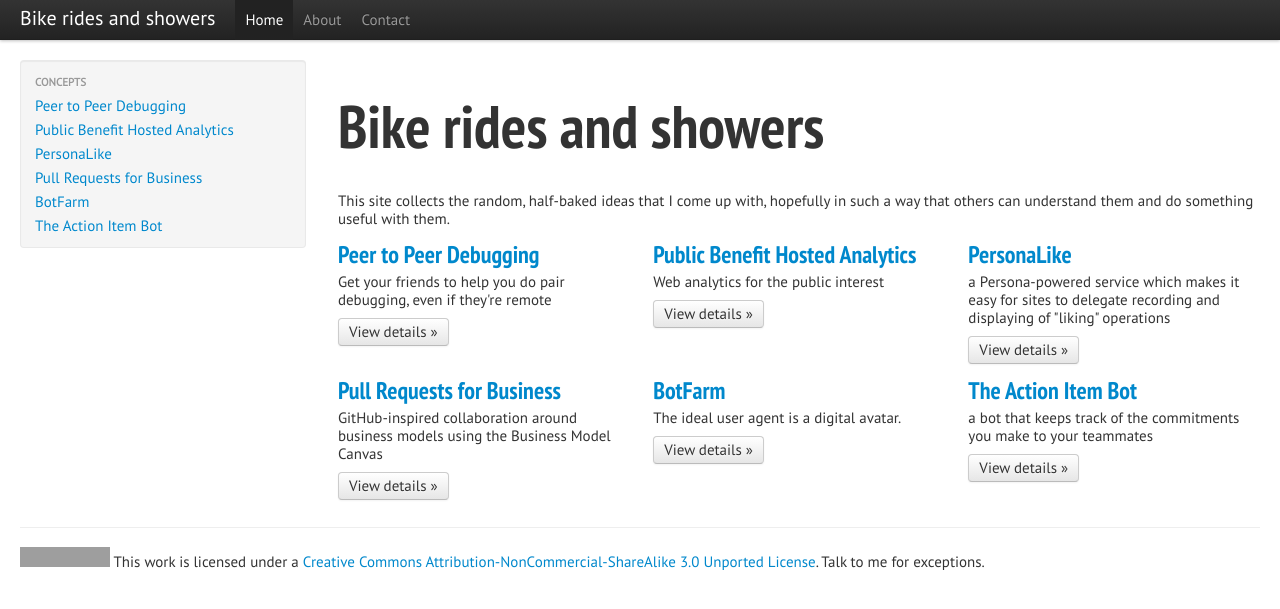
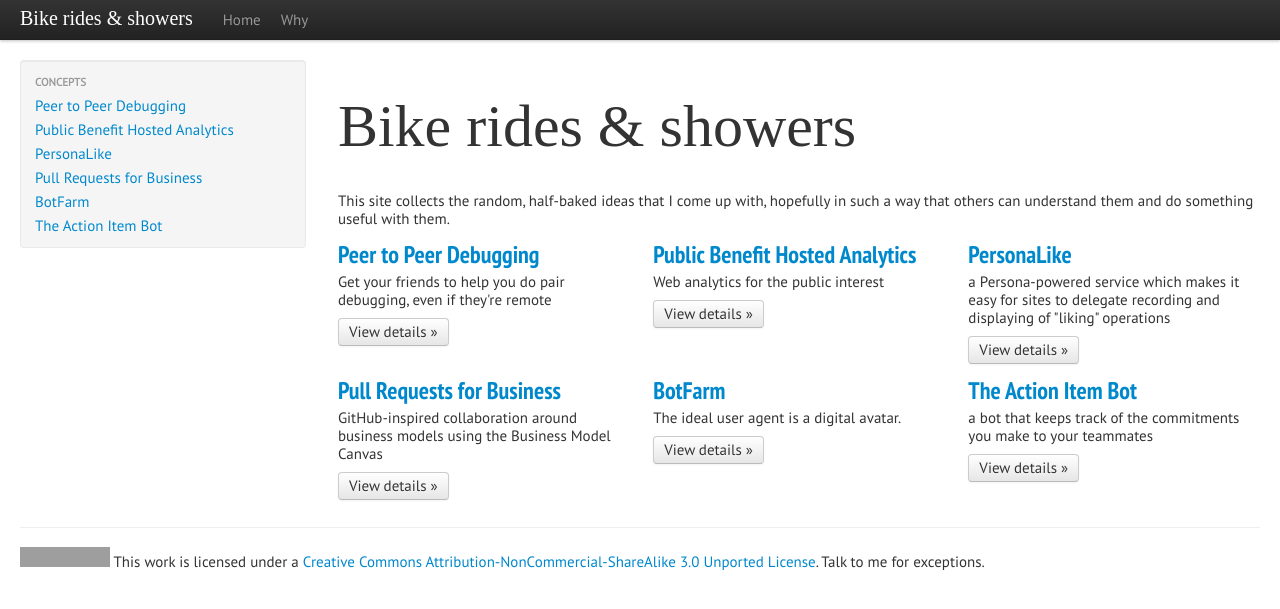
Before and after one commit to davidascher/davidascher.github.com, a Jekyll site: the page built from index.html, in a window 1280 px wide. Shown: the top 609 px of the page. Built offline with Jekyll 4.4.1, drawn with Linux system fonts in a browser that asks for light colours; nearby versions of some CDN libraries; some web fonts are replaced; library files that are not in the unit come from our copies; grey boxes are pictures that could not be loaded.

Commit message:
tweaking display font

```diff
--- a/_layouts/default.html
+++ b/_layouts/default.html
@@ -43,12 +43,13 @@
             <span class="icon-bar"></span>
             <span class="icon-bar"></span>
           </a>
-          <a class="brand" href="/">Bike rides and showers</a>
+          <a class="brand whimsical" href="/">Bike rides &amp; showers</a>
           <div class="nav-collapse">
             <ul class="nav">
-              <li class="active"><a href="#">Home</a></li>
-              <li><a href="/about.html">About</a></li>
-              <li><a href="/contact.html">Contact</a></li>
+              <li {% if page.url == "/index.html"%} class="active" {% endif %}
+               ><a href="/">Home</a></li>
+              <li {% if page.url == "/about.html"%} class="active" {% endif %}
+               ><a href="/about.html">Why</a></li>
             </ul>
           </div><!--/.nav-collapse -->
         </div>
--- a/_layouts/homepage.html
+++ b/_layouts/homepage.html
@@ -16,7 +16,7 @@ layout: default
 
           <div class="row-fluid">
 			<header>
-            	<h1>Bike rides and showers</h1>
+            	<h1 class="whimsical">Bike rides &amp; showers</h1>
         	</header>
             <p>This site collects the random, half-baked ideas that I come up with, hopefully in such a way that others can understand them and do something useful with them.</p>
           </div>
--- a/assets/css/custom.css
+++ b/assets/css/custom.css
@@ -1,3 +1,5 @@
+@import url(http://fonts.googleapis.com/css?family=Mystery+Quest);
+
 h1,
 h2,
 h3,
@@ -5,6 +7,11 @@ h4,
 h5,
 h6 {
   font-family: 'PT Sans Narrow', sans-serif;
+}
+
+.whimsical {
+	font-family: 'Mystery Quest', cursive;
+	font-weight: normal !important;
 }
 
 .labels,.date {
```
